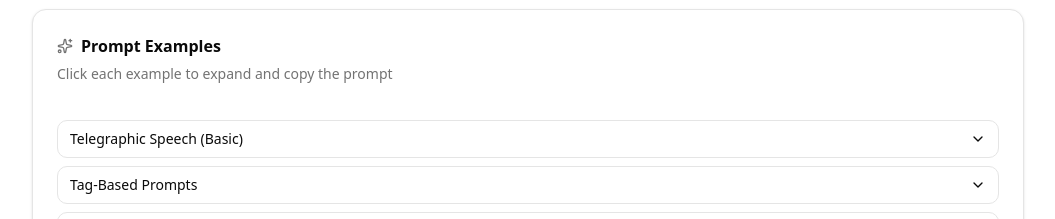
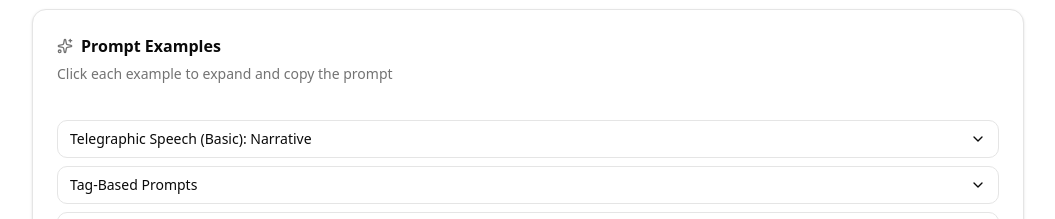
Before and after one commit to zazikant/ax-translator, a Next.js app: page / in a window 1280 px wide. Shown: the part 960-1179 px from the top of the page, without its empty margins (112-1167 px from the left). Built offline with nearby package versions, Linux system fonts and the light colour scheme.

Commit message:
rename: Telegraphic Speech Basic to Narrative

```diff
--- a/src/app/page.tsx
+++ b/src/app/page.tsx
@@ -108,7 +108,7 @@ interface HistoryEntry {
 
 const EXAMPLES = [
   {
-    title: 'Telegraphic Speech (Basic)',
+    title: 'Telegraphic Speech (Basic): Narrative',
     prompt: `Write a telegraphic speech based on the idea::
 scientist lab late night experiment fail again coffee cold notes scattered breakthrough near feel it data wrong somewhere mystery deep focus sharp deadline tomorrow funding cut fear ignore push forward`,
     answer: `Scientist in the lab, late night; experiment fails again; coffee is cold; notes scattered; breakthrough feels near; data wrong somewhere; mystery deep; focus sharp; deadline tomorrow; funding cut; fear ignored; push forward.`,
```
